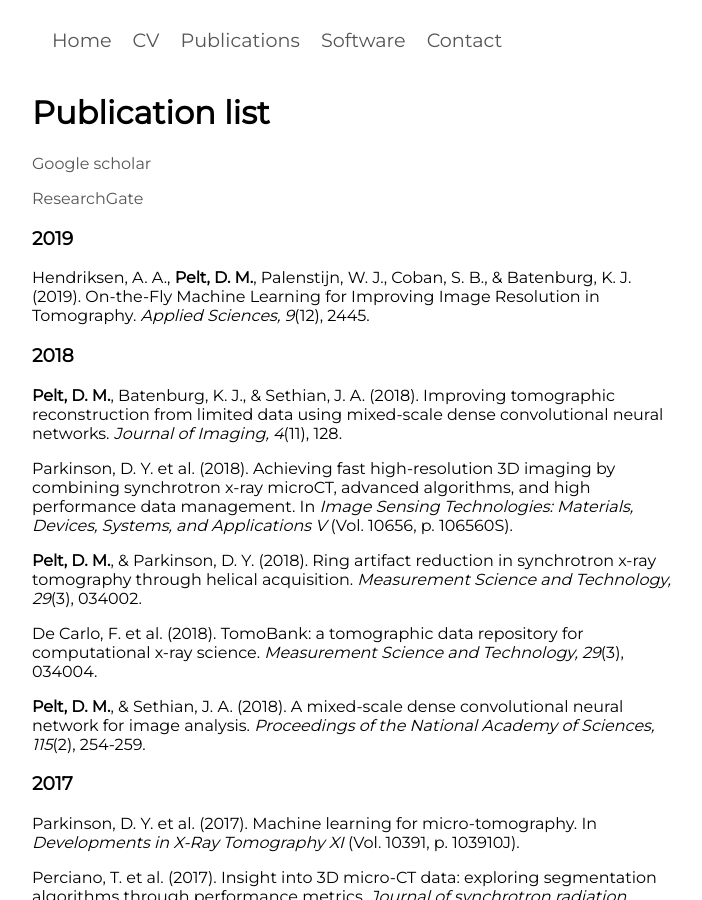
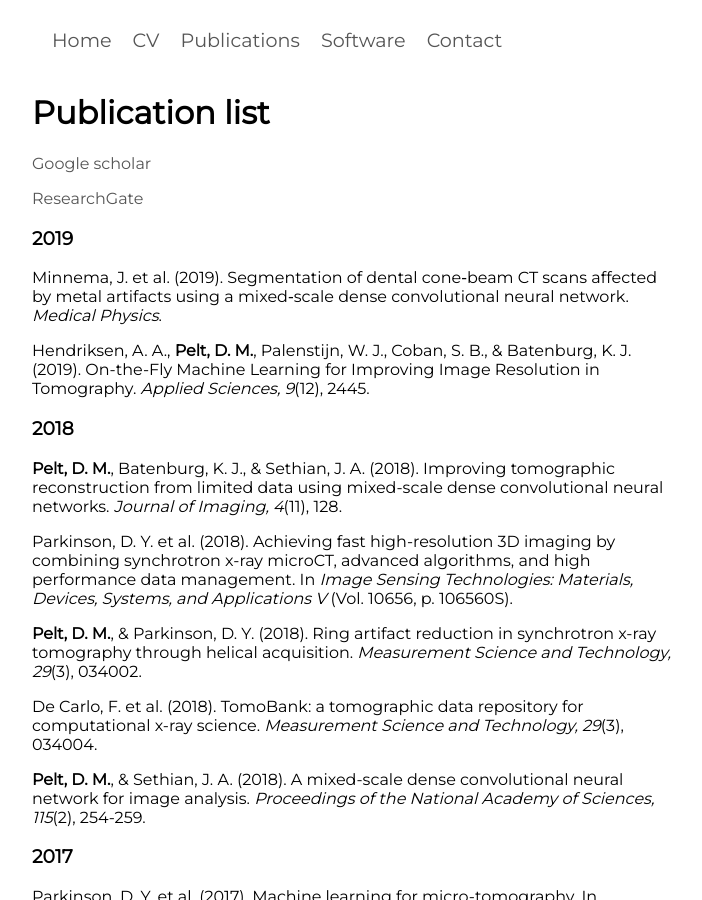
Before and after one commit to dmpelt/dmpelt.github.com, a Jekyll site: the page built from publications.md, in a window 1280 px wide and 900 px high. Shown: the whole window, without its empty margins (296-998 px from the left). Built offline with Jekyll 4.4.1, drawn with Linux system fonts in a browser that asks for light colours.

Commit message:
Update publications.md

```diff
--- a/publications.md
+++ b/publications.md
@@ -11,6 +11,8 @@ permalink: /publications/
 [ResearchGate](https://www.researchgate.net/profile/Daniel_Pelt)
 
 ### 2019
+
+Minnema, J. et al. (2019). Segmentation of dental cone‐beam CT scans affected by metal artifacts using a mixed‐scale dense convolutional neural network. *Medical Physics*.
 
 Hendriksen, A. A., __Pelt, D. M.__, Palenstijn, W. J., Coban, S. B., & Batenburg, K. J. (2019). On-the-Fly Machine Learning for Improving Image Resolution in Tomography. *Applied Sciences, 9*(12), 2445.
 
```
